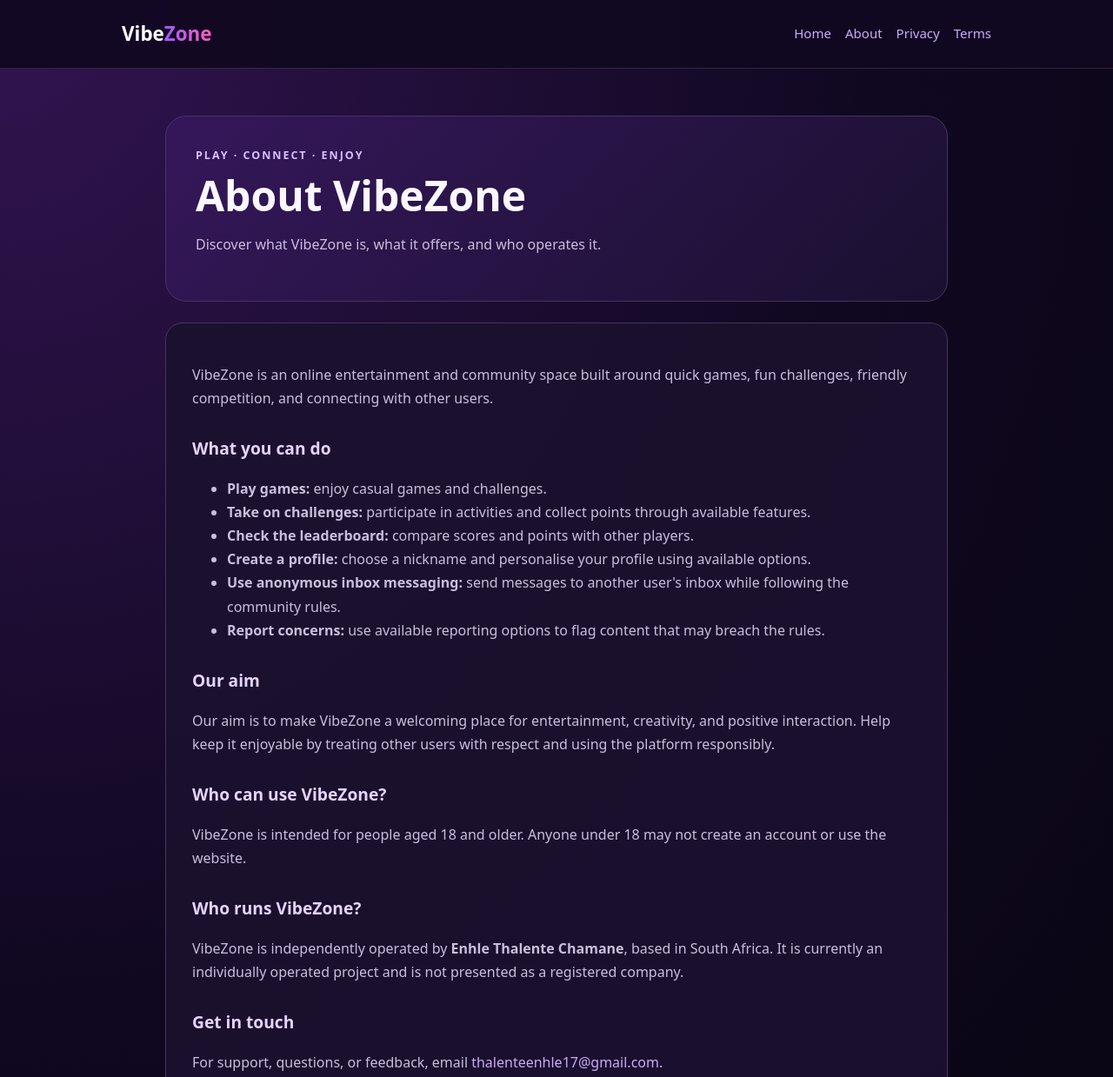
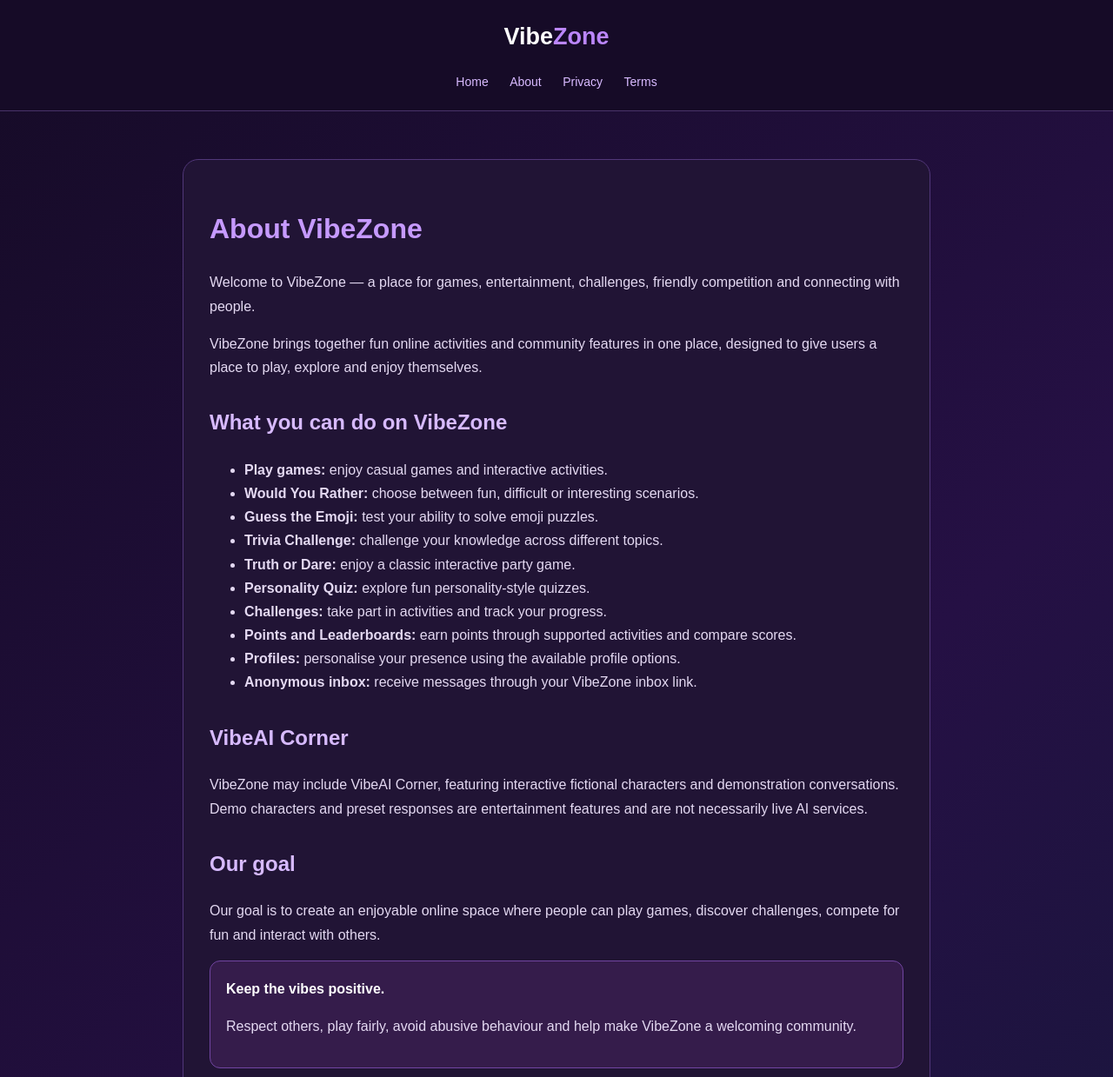
Before and after one commit to michaelbuild036-eng/vibezone, a plain HTML site: page about.html in a window 1280 px wide. Shown: the top 1239 px of the page at 87% size. Drawn offline with Linux system fonts and the light colour scheme.

Commit message:
Update about.html

```diff
--- a/about.html
+++ b/about.html
@@ -1,34 +1,102 @@
-<!doctype html>
-<html lang="en"><head>
-<meta charset="utf-8"><meta name="viewport" content="width=device-width, initial-scale=1">
-<meta name="theme-color" content="#100821"><meta name="description" content="Discover what VibeZone is, what it offers, and who operates it.">
-<title>About VibeZone | VibeZone</title><style>
-:root{--bg:#100821;--panel:#1b1030;--purple:#9b5cff;--pink:#ff5ebc;--blue:#5dbbff;--text:#faf7ff;--muted:#cbbddd;--line:#493263}
-*{box-sizing:border-box}body{margin:0;background:radial-gradient(ellipse at top left,#321451,var(--bg) 55%,#090512);color:var(--text);font:16px/1.7 system-ui,Segoe UI,Arial,sans-serif}
-a{color:#cbaaff;text-decoration:none}a:hover{color:white;text-decoration:underline}
-header{padding:20px 5%;border-bottom:1px solid #ffffff20;background:#100821eF}
-.nav{max-width:1000px;margin:auto;display:flex;justify-content:space-between;align-items:center;gap:18px;flex-wrap:wrap}
-.brand{font-size:1.4rem;font-weight:900;color:white}.brand span{background:linear-gradient(90deg,var(--purple),var(--pink));background-clip:text;color:transparent}
-nav{display:flex;gap:16px;flex-wrap:wrap;font-size:.94rem}
-main{width:min(900px,90%);margin:54px auto 75px}.hero{padding:34px;border:1px solid var(--line);border-radius:24px;background:linear-gradient(135deg,#35175a,#1a1030);margin-bottom:24px}
-.eyebrow{color:#d9c0ff;text-transform:uppercase;letter-spacing:2px;font-size:.78rem;font-weight:800}
-h1{font-size:clamp(2rem,5vw,3rem);line-height:1.15;margin:8px 0}h2{font-size:1.2rem;color:#e5d3ff;margin:28px 0 8px}
-article{padding:30px;border:1px solid var(--line);border-radius:20px;background:#1b102deF}
-p,li{color:var(--muted)}.updated{font-size:.9rem}.notice{padding:14px 18px;background:#35183c;border-left:4px solid var(--pink);border-radius:9px;color:#ffe8fa}
-footer{text-align:center;padding:28px 5%;border-top:1px solid #ffffff20;color:#aa9cbd;font-size:.9rem}
-@media(max-width:600px){.hero,article{padding:22px}nav{gap:10px}}
-</style></head>
-<body><header><div class="nav"><a class="brand" href="index.html">Vibe<span>Zone</span></a>
-<nav aria-label="Main navigation"><a href="index.html">Home</a><a href="about.html">About</a><a href="privacy-policy.html">Privacy</a><a href="terms-of-service.html">Terms</a></nav></div></header>
-<main><section class="hero"><div class="eyebrow">Play · Connect · Enjoy</div><h1>About VibeZone</h1><p>Discover what VibeZone is, what it offers, and who operates it.</p></section>
-<article>
-<p>VibeZone is an online entertainment and community space built around quick games, fun challenges, friendly competition, and connecting with other users.</p>
-<h2>What you can do</h2>
-<ul><li><strong>Play games:</strong> enjoy casual games and challenges.</li><li><strong>Take on challenges:</strong> participate in activities and collect points through available features.</li><li><strong>Check the leaderboard:</strong> compare scores and points with other players.</li><li><strong>Create a profile:</strong> choose a nickname and personalise your profile using available options.</li><li><strong>Use anonymous inbox messaging:</strong> send messages to another user's inbox while following the community rules.</li><li><strong>Report concerns:</strong> use available reporting options to flag content that may breach the rules.</li></ul>
-<h2>Our aim</h2><p>Our aim is to make VibeZone a welcoming place for entertainment, creativity, and positive interaction. Help keep it enjoyable by treating other users with respect and using the platform responsibly.</p>
-<h2>Who can use VibeZone?</h2><p>VibeZone is intended for people aged 18 and older. Anyone under 18 may not create an account or use the website.</p>
-<h2>Who runs VibeZone?</h2><p>VibeZone is independently operated by <strong>Enhle Thalente Chamane</strong>, based in South Africa. It is currently an individually operated project and is not presented as a registered company.</p>
-<h2>Get in touch</h2><p>For support, questions, or feedback, email <a href="mailto:thalenteenhle17@gmail.com">thalenteenhle17@gmail.com</a>.</p>
-</article></main>
-<footer>© 2026 VibeZone · <a href="about.html">About</a> · <a href="privacy-policy.html">Privacy</a> · <a href="terms-of-service.html">Terms</a><br>Support: <a href="mailto:thalenteenhle17@gmail.com">thalenteenhle17@gmail.com</a></footer>
-</body></html
+<!DOCTYPE html>
+<html lang="en-ZA">
+<head>
+<meta charset="UTF-8">
+<meta name="viewport" content="width=device-width, initial-scale=1.0">
+<meta name="theme-color" content="#160b27">
+<title>About VibeZone</title>
+<style>
+*{box-sizing:border-box}
+body{margin:0;font-family:Arial,sans-serif;background:linear-gradient(135deg,#160b27,#251044,#101b38);color:#fff;line-height:1.7}
+header{padding:20px;text-align:center;background:#160b27;border-bottom:1px solid #49336a}
+.logo{font-size:27px;font-weight:bold;color:#fff;text-decoration:none}
+.logo span{color:#bb86fc}
+nav{margin-top:14px}
+nav a{color:#d8baff;text-decoration:none;margin:0 10px;font-size:14px}
+main{max-width:900px;margin:35px auto;padding:20px}
+.card{background:#211435;border:1px solid #513779;border-radius:18px;padding:30px}
+h1{color:#c69aff}
+h2{color:#d7baff;margin-top:30px}
+p,li{color:#e4d9f2}
+.highlight{background:#351c4b;border:1px solid #7145a1;padding:18px;border-radius:12px}
+footer{text-align:center;padding:25px;color:#bda8d6}
+footer a{color:#c69aff}
+@media(max-width:600px){.card{padding:20px}nav a{display:inline-block;margin:6px}}
+</style>
+</head>
+<body>
+<header>
+<a class="logo" href="index.html">Vibe<span>Zone</span></a>
+<nav>
+<a href="index.html">Home</a>
+<a href="about.html">About</a>
+<a href="privacy-policy.html">Privacy</a>
+<a href="terms-of-service.html">Terms</a>
+</nav>
+</header>
+
+<main>
+<div class="card">
+<h1>About VibeZone</h1>
+
+<p>Welcome to VibeZone — a place for games, entertainment, challenges, friendly competition and connecting with people.</p>
+
+<p>VibeZone brings together fun online activities and community features in one place, designed to give users a place to play, explore and enjoy themselves.</p>
+
+<h2>What you can do on VibeZone</h2>
+
+<ul>
+<li><strong>Play games:</strong> enjoy casual games and interactive activities.</li>
+<li><strong>Would You Rather:</strong> choose between fun, difficult or interesting scenarios.</li>
+<li><strong>Guess the Emoji:</strong> test your ability to solve emoji puzzles.</li>
+<li><strong>Trivia Challenge:</strong> challenge your knowledge across different topics.</li>
+<li><strong>Truth or Dare:</strong> enjoy a classic interactive party game.</li>
+<li><strong>Personality Quiz:</strong> explore fun personality-style quizzes.</li>
+<li><strong>Challenges:</strong> take part in activities and track your progress.</li>
+<li><strong>Points and Leaderboards:</strong> earn points through supported activities and compare scores.</li>
+<li><strong>Profiles:</strong> personalise your presence using the available profile options.</li>
+<li><strong>Anonymous inbox:</strong> receive messages through your VibeZone inbox link.</li>
+</ul>
+
+<h2>VibeAI Corner</h2>
+<p>VibeZone may include VibeAI Corner, featuring interactive fictional characters and demonstration conversations. Demo characters and preset responses are entertainment features and are not necessarily live AI services.</p>
+
+<h2>Our goal</h2>
+<p>Our goal is to create an enjoyable online space where people can play games, discover challenges, compete for fun and interact with others.</p>
+
+<div class="highlight">
+<strong>Keep the vibes positive.</strong>
+<p>Respect others, play fairly, avoid abusive behaviour and help make VibeZone a welcoming community.</p>
+</div>
+
+<h2>Safety and community</h2>
+<p>VibeZone provides reporting features for users to report messages or behaviour that may violate platform rules. Users should not use messaging features to bully, harass, threaten, impersonate or harm others.</p>
+<p>Blocking currently works within the browser where it is used and does not guarantee that messages are prevented across the platform or on other devices.</p>
+
+<h2>Who can use VibeZone?</h2>
+<div class="highlight">
+<strong>VibeZone is strictly for adults aged 18 and older.</strong>
+<p>Anyone under the age of 18 is not permitted to register or use VibeZone.</p>
+</div>
+
+<h2>Who runs VibeZone?</h2>
+<p>VibeZone is independently operated by <strong>Enhle Thalente Chamane</strong>, based in South Africa.</p>
+<p>VibeZone is an independently operated project and is not represented as a registered company.</p>
+
+<h2>Contact us</h2>
+<p>For support, feedback, questions, complaints or privacy-related enquiries, contact:</p>
+<p><strong>Email:</strong> <a href="mailto:thalenteenhle17@gmail.com">thalenteenhle17@gmail.com</a></p>
+
+<h2>Explore VibeZone</h2>
+<p>Ready to play? Head back to the homepage and explore the games, challenges and features available.</p>
+<p><a href="index.html">← Return to VibeZone Home</a></p>
+</div>
+</main>
+
+<footer>
+© 2026 VibeZone ·
+<a href="privacy-policy.html">Privacy Policy</a> ·
+<a href="terms-of-service.html">Terms of Service</a>
+</footer>
+</body>
+</html>
```
